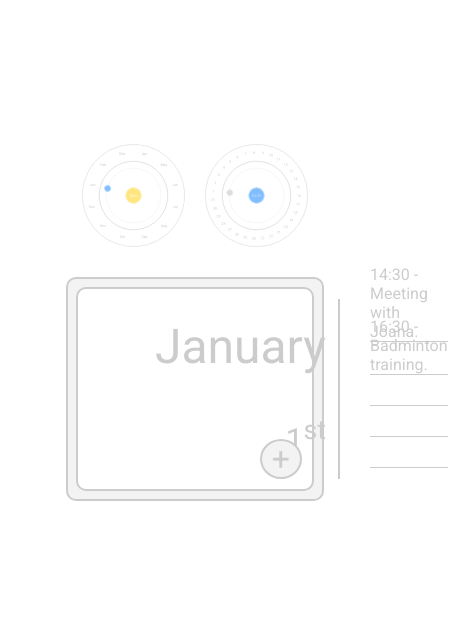
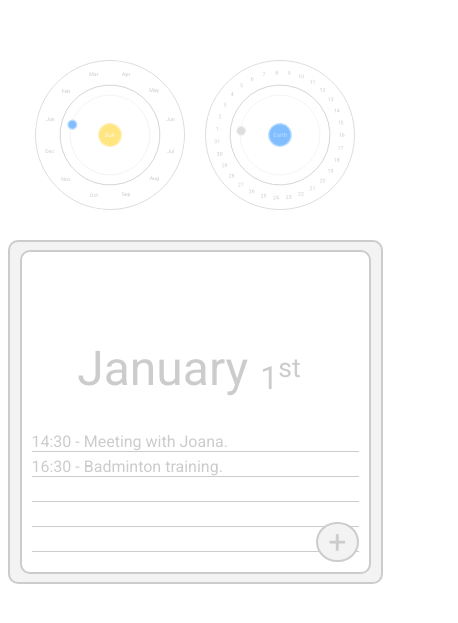
Before and after one commit to MalloryWittwer/planetary-calendar, a React (Create React App) app: page / in a window 390 px wide. Shown: the part 105-728 px from the top of the page, 458 px wide, since content can reach past the window. Built offline with nearby package versions, Linux system fonts and the light colour scheme.

Commit message:
Refactoring

```diff
--- a/src/application.css
+++ b/src/application.css
@@ -2,7 +2,7 @@
   --bodyBG: white;
   --diagram: rgba(0, 0, 0, 0);
   --diagramHover: rgb(243, 243, 243);
-  --gray: #CCCCCC;
+  --gray: #cccccc;
 }
 
 body {
@@ -61,11 +61,11 @@ svg {
 }
 
 .calendar {
+  width: 60vw;
   margin: 0 auto;
   margin-bottom: 20px;
   background: var(--diagramHover);
   height: 200px;
-  width: 60vw;
   border-radius: 10px;
   border: 2px solid var(--gray);
   display: flex;
@@ -85,7 +85,8 @@ svg {
   position: relative;
 }
 
-.left-block, .right-block {
+.left-block,
+.right-block {
   height: 90%;
   margin: 10px;
 }
@@ -114,6 +115,7 @@ svg {
   align-items: flex-end;
   border-bottom: 1px solid var(--gray);
   height: 20%;
+  white-space: nowrap;
 }
 
 .month {
@@ -151,3 +153,35 @@ svg {
 .invisible {
   display: none;
 }
+
+@media screen and (max-width: 992px) {
+  .calendar {
+    width: 80vw;
+  }
+}
+
+@media screen and (max-width: 768px) {
+  .calendar {
+    width: 90vw;
+  }
+}
+
+@media screen and (max-width: 540px) {
+  .calendar {
+    height: 320px;
+  }
+
+  .calendar-inside {
+    flex-direction: column;
+  }
+
+  .left-block, .right-block {
+    width: 100%;
+  }
+
+  .left-block {
+    border: none;
+    flex-direction: row;
+    justify-content: center;
+  }
+}
--- a/src/components/app.jsx
+++ b/src/components/app.jsx
@@ -61,9 +61,7 @@ class App extends Component {
   };
 
   render() {
-    let d;
-    let s;
-    let m;
+    let d, s, m;
     if (this.state.hovering) {
       d = this.state.day;
       s = this.state.suffix;
--- a/src/components/calendar.jsx
+++ b/src/components/calendar.jsx
@@ -5,11 +5,10 @@ class Calendar extends Component {
     const { agenda, month, day } = this.props;
     const m = ["", "", "", "", ""];
     if (agenda) {
-      const date = agenda.filter(
+      let k = 0;
+      agenda.filter(
         (x) => x.month === month && x.day === Number.parseInt(day, 10)
-      );
-      let k = 0;
-      date.forEach((item) => {
+      ).forEach((item) => {
         m[k] = item;
         k++;
       });
--- a/src/components/moonDiagram.jsx
+++ b/src/components/moonDiagram.jsx
@@ -1,7 +1,7 @@
 import React, { Component } from "react";
 import MoonAnnotations from "./moon/moon-annotations";
 import MoonAreas from "./moon/moon-areas";
-import MoonRotable from "./moon/moon-rotable";
+import Rotable from "./rotable";
 
 const dayDico = {
   0: ["1", "st"],
@@ -45,27 +45,22 @@ class MoonDiagram extends Component {
     };
   }
 
-  handleHover(area) {
-    this.props.setHoverTrue();
-    const angle = Number.parseInt(
-      (Number.parseFloat(area.id, 10) * 360) / 31,
-      10
-    );
+  rotate(x) {
+    const angle = Number.parseInt((Number.parseFloat(x, 10) * 360) / 31, 10);
     document.getElementById(
       "moon-rotable"
     ).style.transform = `rotate(${angle}deg)`;
+  }
+
+  handleHover(area) {
+    this.props.setHoverTrue();
+    this.rotate(area.id);
     const [day, suffix] = dayDico[area.id];
     this.props.dayHoverFnct(day, suffix);
   }
 
   handleMouseOut() {
-    const angle = Number.parseInt(
-      (Number.parseFloat(this.state.selectedDayID, 10) * 360) / 31,
-      10
-    );
-    document.getElementById(
-      "moon-rotable"
-    ).style.transform = `rotate(${angle}deg)`;
+    this.rotate(this.state.selectedDayID);
     this.props.setHoverFalse();
   }
 
@@ -87,8 +82,6 @@ class MoonDiagram extends Component {
     diagram.style.height = `${Number.parseInt(calendarWidth * 0.4)}px`;
   }
 
-
-
   componentDidMount() {
     document.querySelectorAll(".areas-moon path").forEach((area) => {
       area.addEventListener("mouseover", (e) => this.handleHover(area));
@@ -103,7 +96,7 @@ class MoonDiagram extends Component {
   render() {
     return (
       <div className="diagram" id="moon-diagram">
-        <MoonRotable
+        <Rotable
           id={"moon-rotable"}
           moonStroke={"#eee"}
           moonFill={"#ddd"}
--- a/src/components/moon/moon-rotable.jsx
+++ b/src/components/rotable.jsx
@@ -1,6 +1,6 @@
 import React, { Component } from "react";
 
-class MoonRotable extends Component {
+class Rotable extends Component {
   render() {
     const sw = "0.8";
     const sc = "#ccc"
@@ -62,4 +62,4 @@ class MoonRotable extends Component {
   }
 }
 
-export default MoonRotable;
+export default Rotable;
--- a/src/components/sunDiagram.jsx
+++ b/src/components/sunDiagram.jsx
@@ -1,5 +1,5 @@
 import React, { Component } from "react";
-import MoonRotable from "./moon/moon-rotable";
+import Rotable from "./rotable";
 import SunAnnotations from "./sun/sun-annotations";
 
 const monthDico = {
@@ -25,27 +25,22 @@ class SunDiagram extends Component {
     };
   }
 
-  handleHover(area) {
-    this.props.setHoverTrue();
-    const angle = Number.parseInt(
-      Number.parseFloat(area.id, 10) * 30 + 9.2,
-      10
-    );
+  rotate(x) {
+    const angle = Number.parseInt(Number.parseFloat(x, 10) * 30 + 9.2, 10);
     document.getElementById(
       "sun-rotable"
     ).style.transform = `rotate(${angle}deg)`;
+  }
+
+  handleHover(area) {
+    this.props.setHoverTrue();
+    this.rotate(area.id);
     const month = monthDico[area.id];
     this.props.monthHoverFnct(month);
   }
 
   handleMouseOut() {
-    const angle = Number.parseInt(
-      Number.parseFloat(this.state.selectedMonthID, 10) * 30 + 9.2,
-      10
-    );
-    document.getElementById(
-      "sun-rotable"
-    ).style.transform = `rotate(${angle}deg)`;
+    this.rotate(this.state.selectedMonthID);
     this.props.setHoverFalse();
   }
 
@@ -81,17 +76,14 @@ class SunDiagram extends Component {
   render() {
     return (
       <div className="diagram" id="sun-diagram">
-        <MoonRotable
+        <Rotable
           id={"sun-rotable"}
           moonStroke={"#b9dbff"}
           moonFill={"#81beff"}
           planetStroke={"#fea"}
           planetFill={"#ffe680"}
         />
-
         <SunAnnotations />
-
-        {/* AREAS */}
         <svg width="200mm" height="200mm" version="1.1" viewBox="0 0 200 200">
           <g
             className="areas areas-sun"
```
